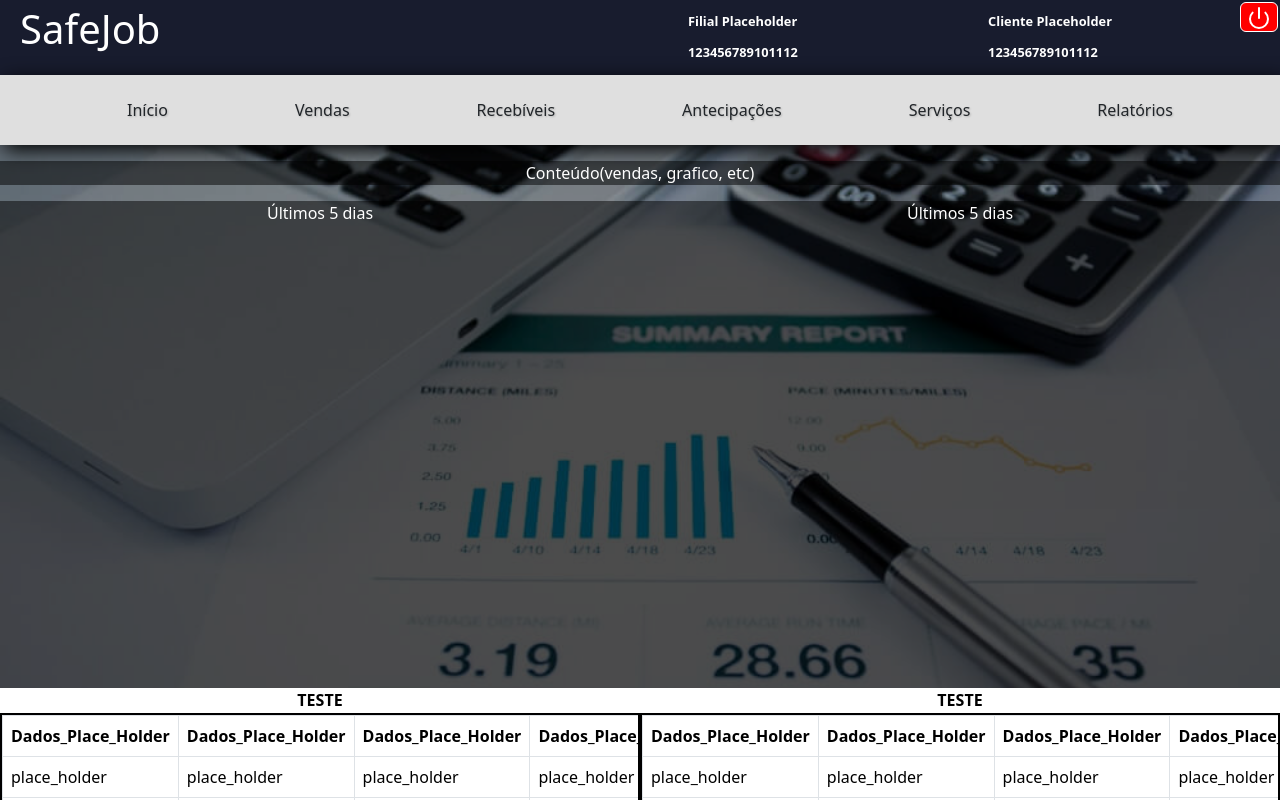
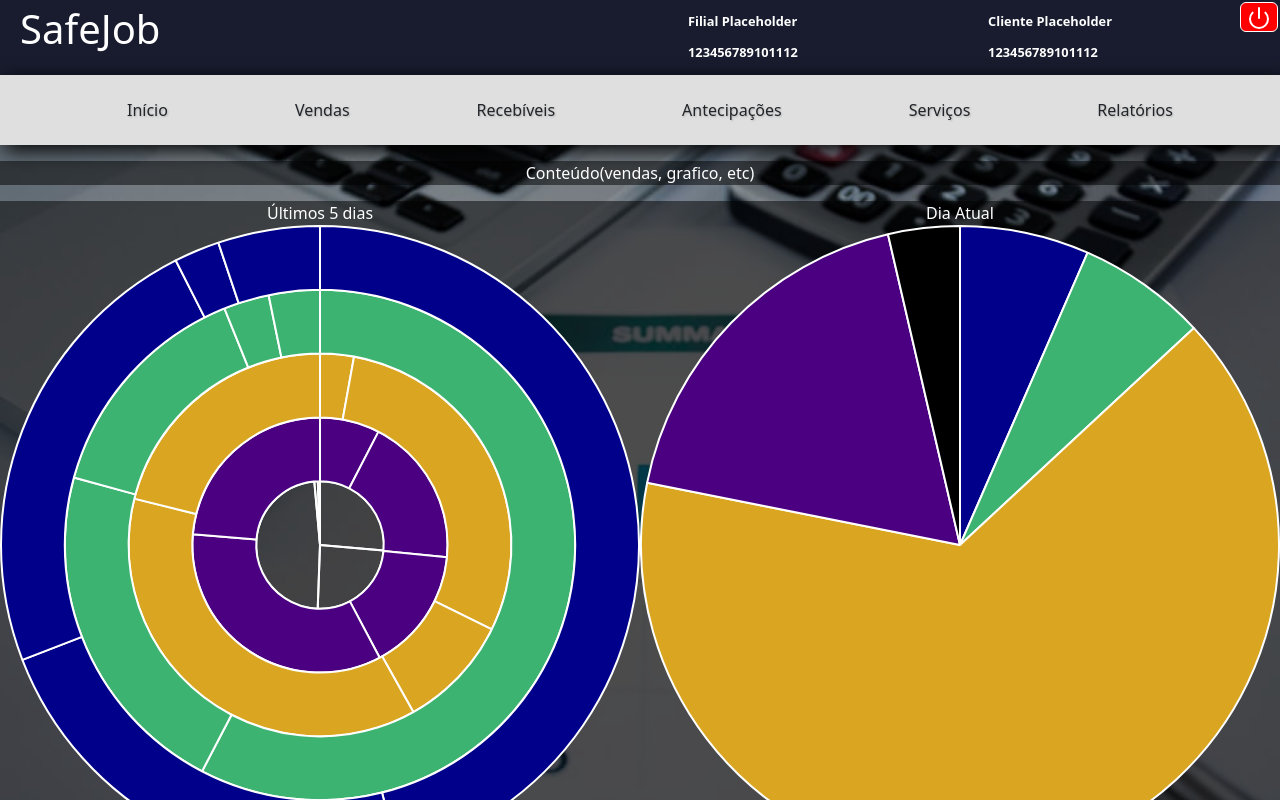
Before and after one commit to Dudugs410/sistema-de-relatorios, a React (Create React App) app: page /dashboard in a window 1280 px wide. Built offline with nearby package versions, Linux system fonts and the light colour scheme.

Commit message:
grafico adicionado(somente visual)

```diff
--- a/package.json
+++ b/package.json
@@ -9,11 +9,13 @@
     "@testing-library/user-event": "^13.5.0",
     "axios": "^1.3.5",
     "bootstrap": "^5.3.0-alpha2",
+    "chart.js": "^4.3.0",
     "js-cookie": "^3.0.5",
     "md5": "^2.3.0",
     "moment": "^2.29.4",
     "react": "^18.2.0",
     "react-calendar": "^4.1.0",
+    "react-chartjs-2": "^5.2.0",
     "react-datepicker": "^4.11.0",
     "react-dom": "^18.2.0",
     "react-icons": "^4.8.0",
--- a/src/components/Header/header.css
+++ b/src/components/Header/header.css
@@ -181,6 +181,8 @@ polyline, line, path{
     .btn-exit{
         text-align: center;
         align-self: end;
+        position: relative;
+        top: -90px;
 
     }
 
--- a/src/pages/Dashboard/dashboard.css
+++ b/src/pages/Dashboard/dashboard.css
@@ -121,6 +121,11 @@
         width: 100%;
     }
 
+    canvas{
+      height:10%;
+      width:10%;
+    }
+
     table{
         border:0;
       };
--- a/src/pages/Dashboard/index.js
+++ b/src/pages/Dashboard/index.js
@@ -6,9 +6,40 @@ import './dashboard.css'
 import { useState, useEffect } from "react"
 import api from "../../services/api"
 
+//////
+import { cliente } from "../../resources/teste"
+import { Pie } from "react-chartjs-2"
+import { Chart, ArcElement} from 'chart.js'
+Chart.register(ArcElement);
+//////
+
 const Dashboard = () => {
 
+    /////TESTE DO GRÁFICO//////
+    // Dados de vendas dos últimos 5 dias
+  const dados5Dias = {
+    labels: ["Dia 1", "Dia 2", "Dia 3", "Dia 4", "Dia 5"],
+    datasets: cliente.map((cliente) => ({
+      label: cliente.nome,
+      data: cliente.vendas.slice(0, 5),
+      fill: false,
+      backgroundColor: cliente.cor,
+      tension: 0.1,
+    })),
+  };
 
+  // Dados de vendas do dia atual
+  const dadosDiaAtual = {
+    labels: cliente.map((cliente) => cliente.nome),
+    datasets: [
+      {
+        label: "Vendas do Dia Atual",
+        data: cliente.map((cliente) => cliente.vendas[4]),
+        backgroundColor: cliente.map((cliente) => cliente.cor),
+      },
+    ],
+  };
+    ///////////////////////////
 
 
   return(
@@ -23,6 +54,7 @@ const Dashboard = () => {
                     <div className='graph-table'>
                         <div className="graph-content">
                             <span>Últimos 5 dias</span>
+                            <Pie data={dados5Dias}/>
                         </div>
                         <div className='table-title'>TESTE</div>
                         <div className='dashboard-table-wrapper'>
@@ -133,7 +165,8 @@ const Dashboard = () => {
                 <div className='dashboard-graph-wrapper'>
                     <div className='graph-table'>
                         <div className="graph-content">
-                            <span>Últimos 5 dias</span>
+                            <span>Dia Atual</span>
+                            <Pie data={dadosDiaAtual}/>
                         </div>
                         <div className='table-title'>TESTE</div>
                         <div className='dashboard-table-wrapper'>
--- /dev/null
+++ b/src/resources/teste.js
@@ -0,0 +1,62 @@
+export const cliente = [
+    {
+        nome: 'relens',
+        vendas: [
+            20.00,
+            10.00,
+            10.15,
+            1.00,
+            2.24,
+        ],
+        cor: '#00008B'
+    },
+
+    {
+        nome: 'spipspipi',
+        vendas: [
+            40.00,
+            15.00,
+            10.15,
+            2.00,
+            2.24,
+        ],
+        cor: '#3CB371'
+    },
+
+    {
+        nome: 'poggers',
+        vendas: [
+            3.00,
+            31.00,
+            10.15,
+            39.00,
+            22.24,
+        ],
+        cor: '#DAA520'
+    },
+
+    {
+        nome: 'spanglers',
+        vendas: [
+            2.00,
+            5.00,
+            4.15,
+            9.00,
+            6.24,
+        ],
+        cor: '#4B0082'
+    },
+
+    {
+        nome: 'robson',
+        vendas: [
+            60.00,
+            55.00,
+            109.15,
+            2.00,
+            1.24,
+        ],
+        color: '#FF00FF'
+    }
+
+]
```
Also changed, not shown: src/components/TesteGráfico/index.js (added, +38 -0 lines), 1 other file (tests, documents, lock files or other folders).
